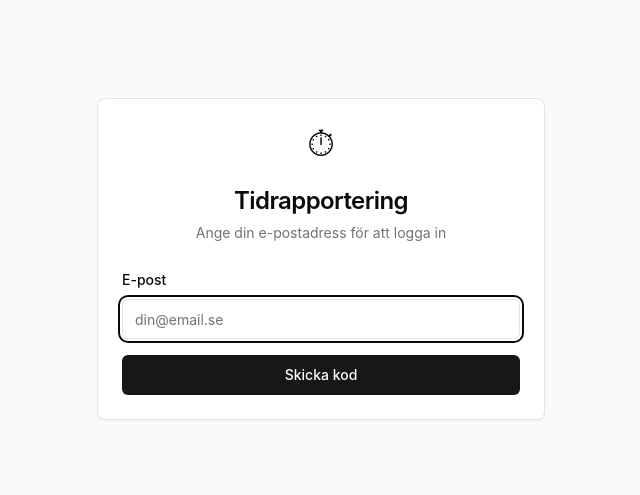
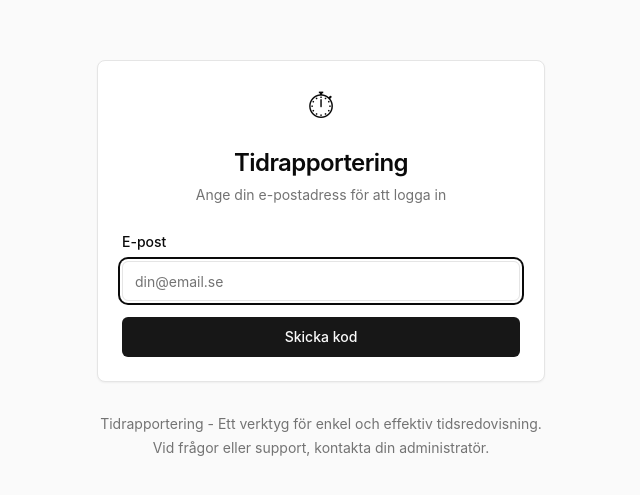
Before and after one commit to hero-hugh/timereport, a React (Vite) app in the folder apps/web/: page /login in a window 1280 px wide. Shown: the part 141-636 px from the top of the page, without its empty margins (319-959 px from the left). Built offline with nearby package versions, Linux system fonts and the light colour scheme; no server answers.

Commit message:
HUG-12: Lägg en footer på loginsidan (#8)
Co-authored-by: Mikael Svens <mikael@svens.tech>

```diff
--- a/apps/web/src/pages/LoginPage.tsx
+++ b/apps/web/src/pages/LoginPage.tsx
@@ -81,7 +81,7 @@ export function LoginPage() {
 	}
 
 	return (
-		<div className="min-h-screen flex items-center justify-center p-4 bg-muted/50">
+		<div className="min-h-screen flex flex-col items-center justify-center p-4 bg-muted/50">
 			<Card className="w-full max-w-md">
 				<CardHeader className="text-center">
 					<div className="mx-auto mb-4 text-4xl">⏱</div>
@@ -162,6 +162,10 @@ export function LoginPage() {
 					)}
 				</CardContent>
 			</Card>
+			<footer className="mt-8 w-full max-w-md text-center text-sm text-muted-foreground space-y-1">
+				<p>Tidrapportering - Ett verktyg för enkel och effektiv tidsredovisning.</p>
+				<p>Vid frågor eller support, kontakta din administratör.</p>
+			</footer>
 		</div>
 	)
 }
```
